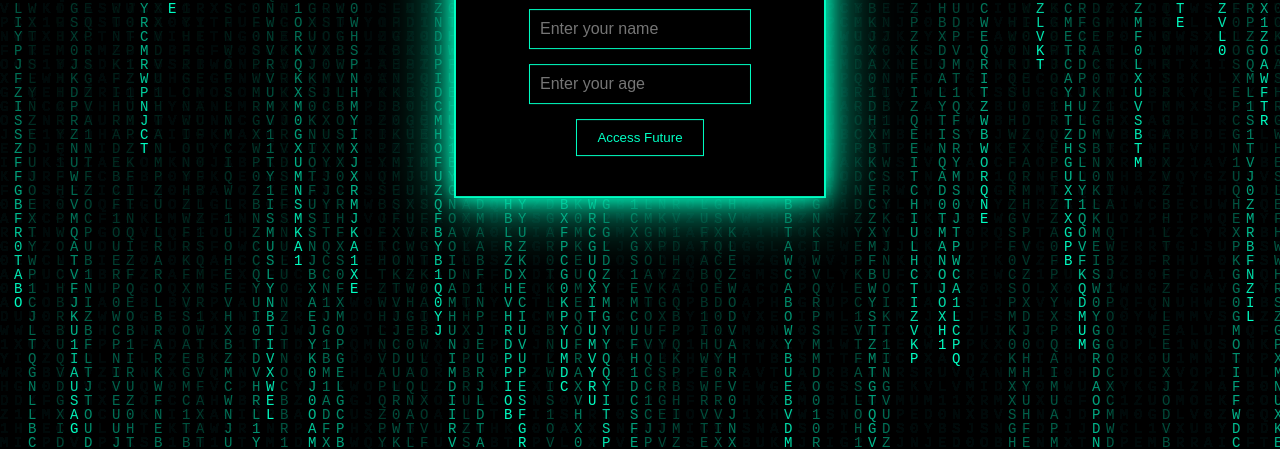
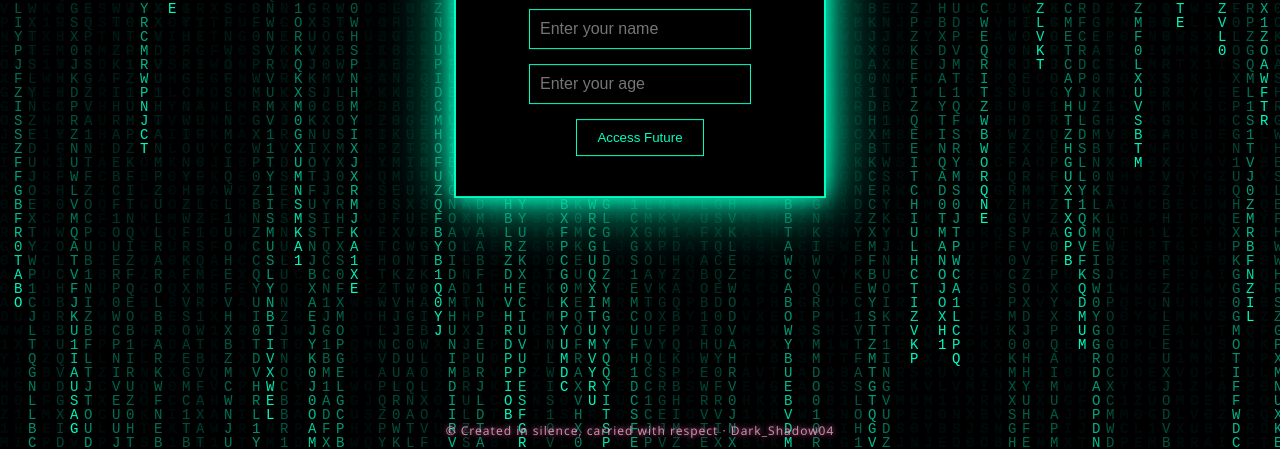
Before and after one commit to DarkShadow04/signals-in-silence, a plain HTML site: page future.html in a window 1280 px wide. Shown: the part 351-800 px from the top of the page. Drawn offline with Linux system fonts and the light colour scheme.

Commit message:
Update future.html

```diff
--- a/future.html
+++ b/future.html
@@ -510,5 +510,53 @@ setTimeout(()=>showFinalPanel(username),2000);
 
 </script>
 
+<!-- COPYRIGHT FOOTER -->
+<style>
+#copyright{
+position:fixed;
+bottom:10px;
+left:50%;
+transform:translateX(-50%);
+font-size:12px;
+font-family:'Segoe UI','Poppins',sans-serif;
+color:rgba(255,180,220,0.75);
+text-align:center;
+letter-spacing:1px;
+
+text-shadow:
+0 0 5px rgba(255,120,180,0.6),
+0 0 10px rgba(255,120,180,0.4),
+0 0 20px rgba(255,120,180,0.2);
+
+animation:copyrightFade 3s ease forwards;
+opacity:0;
+z-index:9999;
+pointer-events:none;
+}
+
+@keyframes copyrightFade{
+from{
+opacity:0;
+transform:translateX(-50%) translateY(10px);
+}
+to{
+opacity:1;
+transform:translateX(-50%) translateY(0);
+}
+}
+
+/* Mobile optimization */
+@media(max-width:600px){
+#copyright{
+font-size:11px;
+bottom:8px;
+padding:0 10px;
+}
+}
+</style>
+
+<div id="copyright">
+© Created in silence, carried with respect · Dark_Shadow04
+
 </body>
 </html>
```
